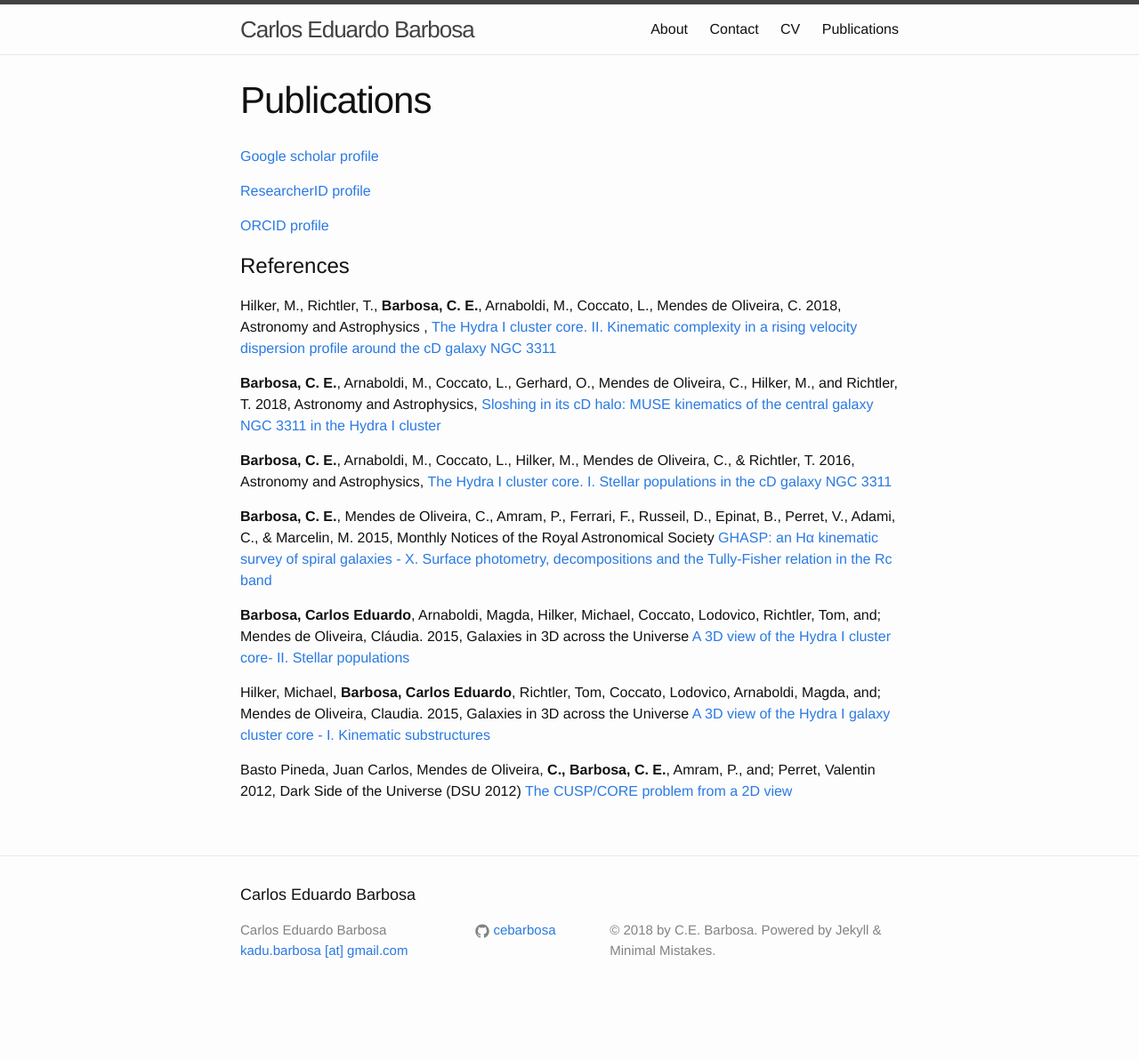
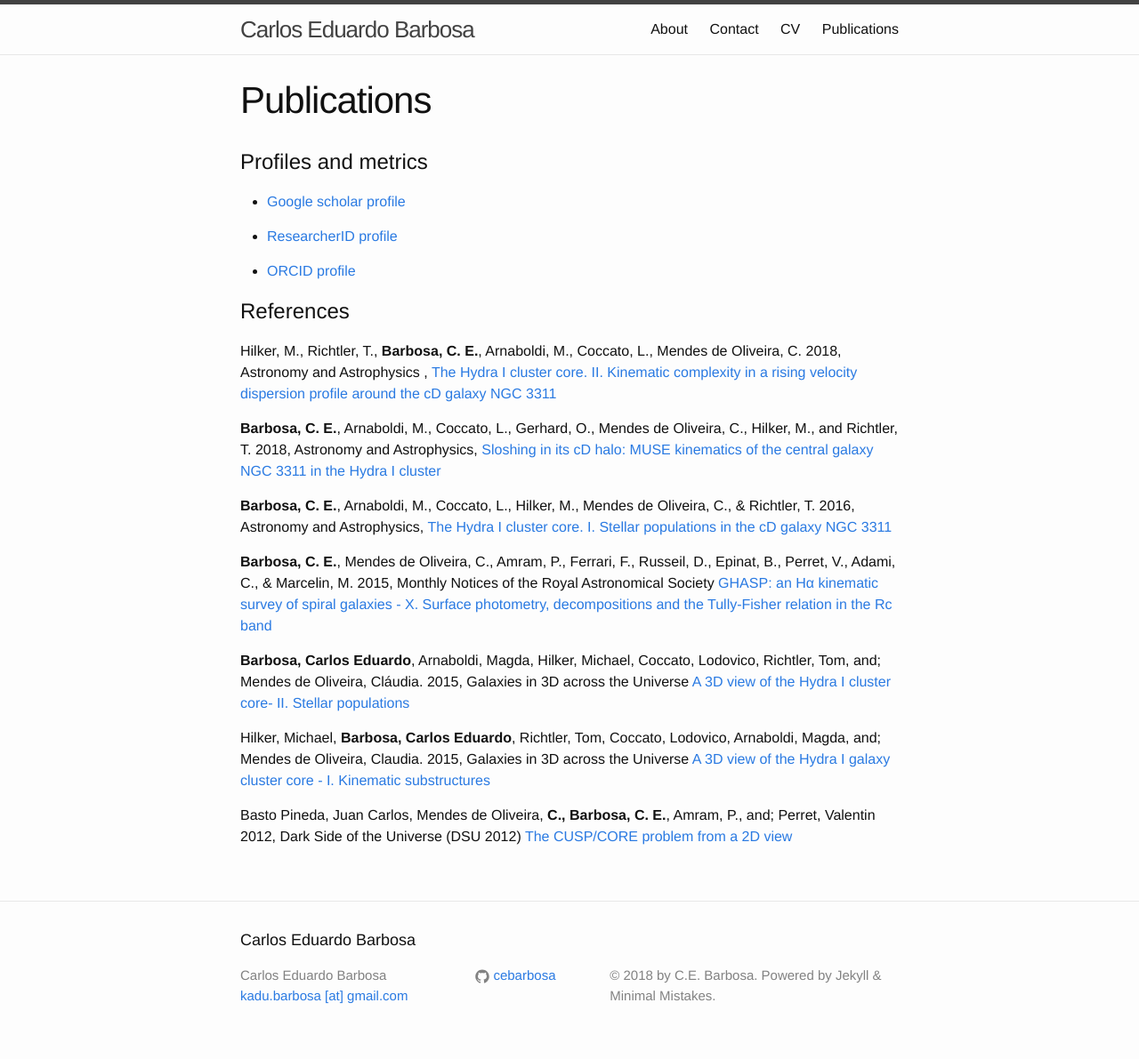
Before and after one commit to cebarbosa/cebarbosa.github.io, a Jekyll site: the page built from publications.md, in a window 1280 px wide. Shown: the whole page at 89% size. Built offline with Jekyll 4.4.1, drawn with Linux system fonts in a browser that asks for light colours; before the commit the page ends 1140 px from its top, so only the background shows below that.

Commit message:
Included bullets in the links for publications and cv.

```diff
--- a/publications.md
+++ b/publications.md
@@ -2,11 +2,13 @@
 layout: page
 title: "Publications"
 ---
-[Google scholar profile](https://scholar.google.com.ar/citations?user=Ry6d_JcAAAAJ&hl=en)
+Profiles and metrics
+=====
+* [Google scholar profile](https://scholar.google.com.ar/citations?user=Ry6d_JcAAAAJ&hl=en)
 
-[ResearcherID profile](http://www.researcherid.com/rid/J-1146-2016)
+* [ResearcherID profile](http://www.researcherid.com/rid/J-1146-2016)
 
-[ ORCID profile](https://orcid.org/0000-0002-5292-2782)
+* [ORCID profile](https://orcid.org/0000-0002-5292-2782)
 
 References
 =====
```
Also changed, not shown: cv.md (+5 -1 lines).
